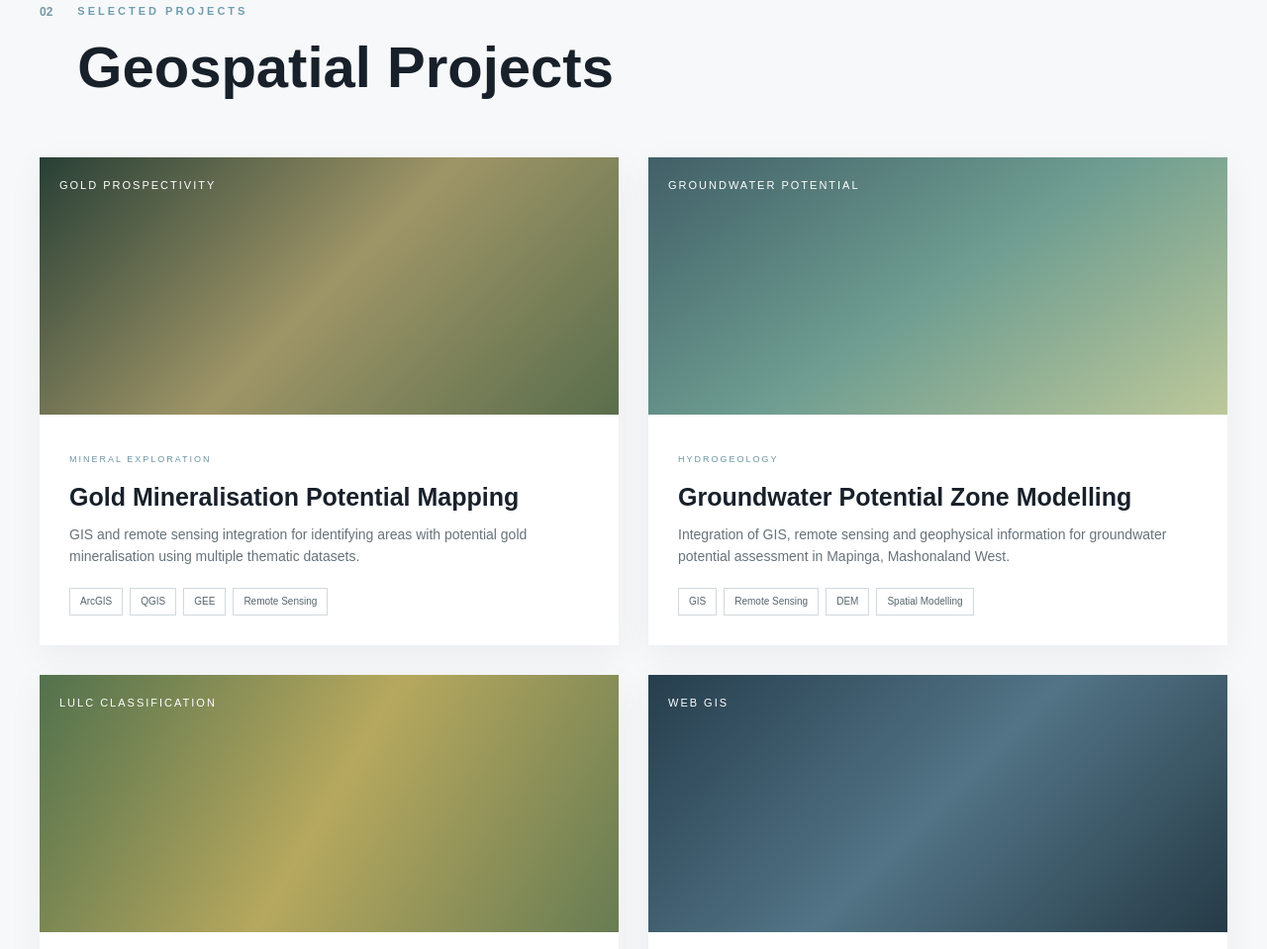
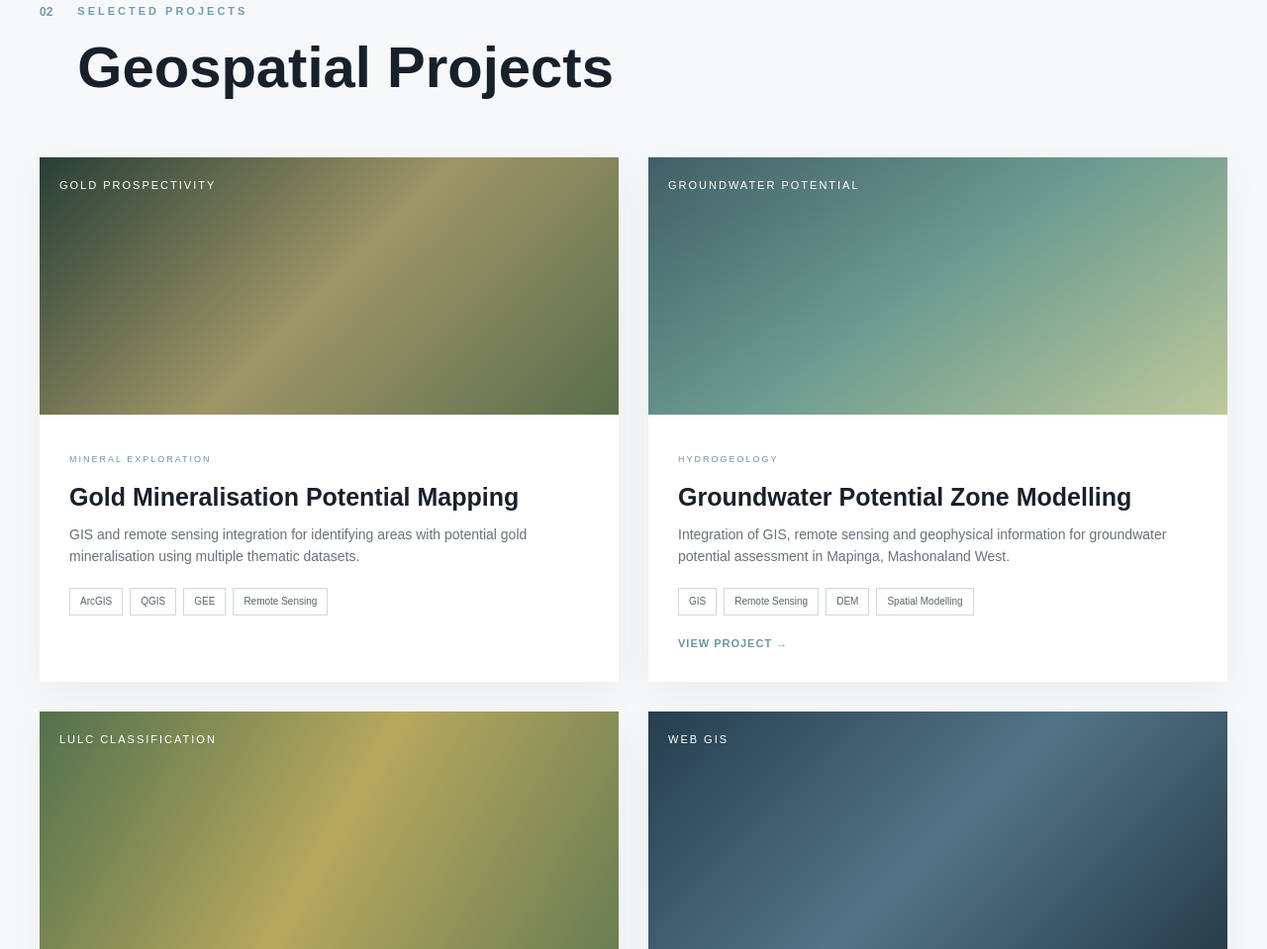
Before and after one commit to Junior-design-17/mosesmkondani.github.io, a plain HTML site: page index.html in a window 1280 px wide. Shown: the part 3038-3997 px from the top of the page at 99% size. Drawn offline with nearby package versions, Linux system fonts and the light colour scheme.

Commit message:
Link groundwater project page

```diff
--- a/index.html
+++ b/index.html
@@ -360,9 +360,12 @@
     </article>
 
 
-    <!-- GROUNDWATER PROJECT -->
+   <!-- GROUNDWATER PROJECT -->
 
-    <article class="project-card">
+<article class="project-card">
+
+    <a href="projects/groundwater.html"
+       style="display:block; color:inherit;">
 
         <div class="project-image groundwater-map">
 
@@ -383,11 +386,10 @@
             </h3>
 
             <p>
-
-                Integration of GIS, remote sensing and geophysical
-                information for groundwater potential assessment
-                in Mapinga, Mashonaland West.
-
+                Integration of GIS, remote sensing and
+                geophysical information for groundwater
+                potential assessment in Mapinga,
+                Mashonaland West.
             </p>
 
             <div class="project-tools">
@@ -399,10 +401,21 @@
 
             </div>
 
+            <div style="
+                margin-top:20px;
+                font-size:11px;
+                font-weight:bold;
+                letter-spacing:1px;
+                color:#6d95a4;
+            ">
+                VIEW PROJECT →
+            </div>
+
         </div>
 
-    </article>
+    </a>
 
+</article>
 
     <!-- LULC PROJECT -->
 
```
